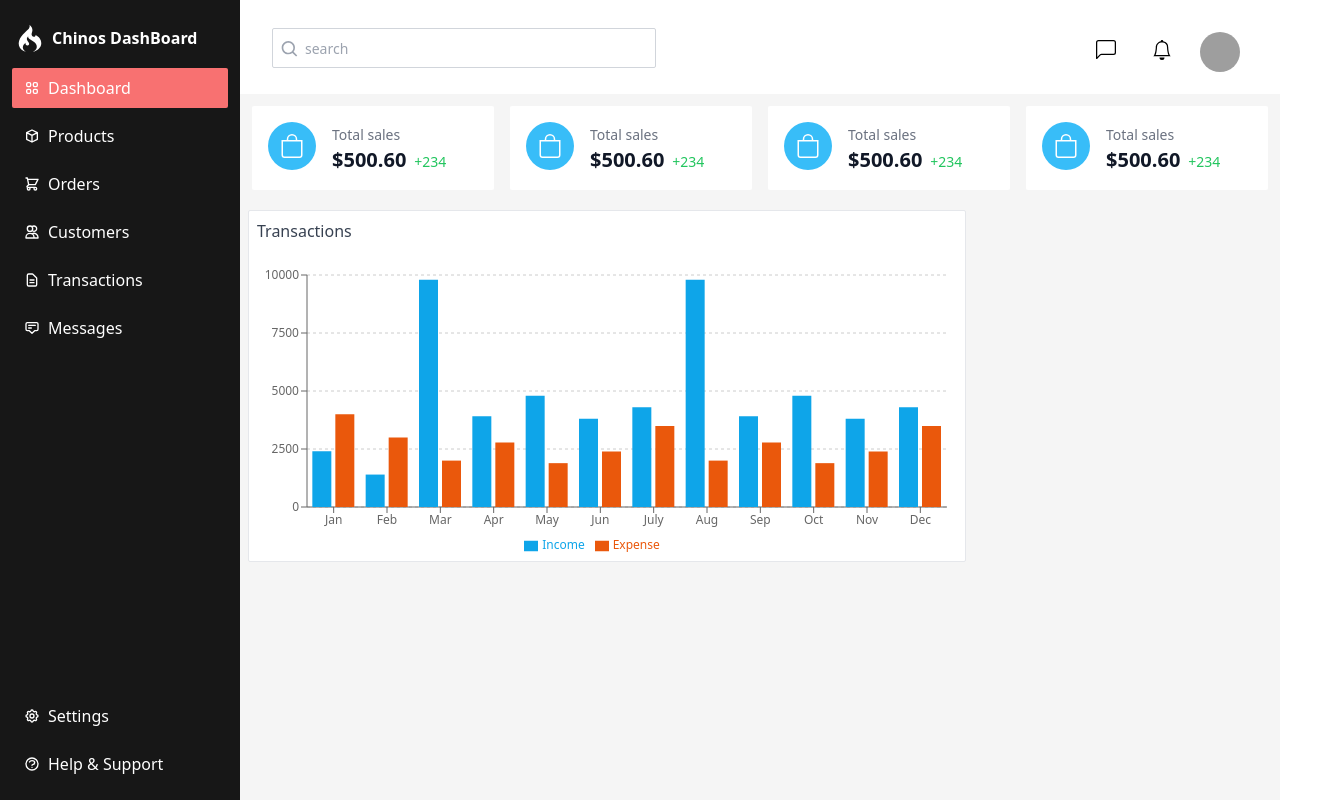
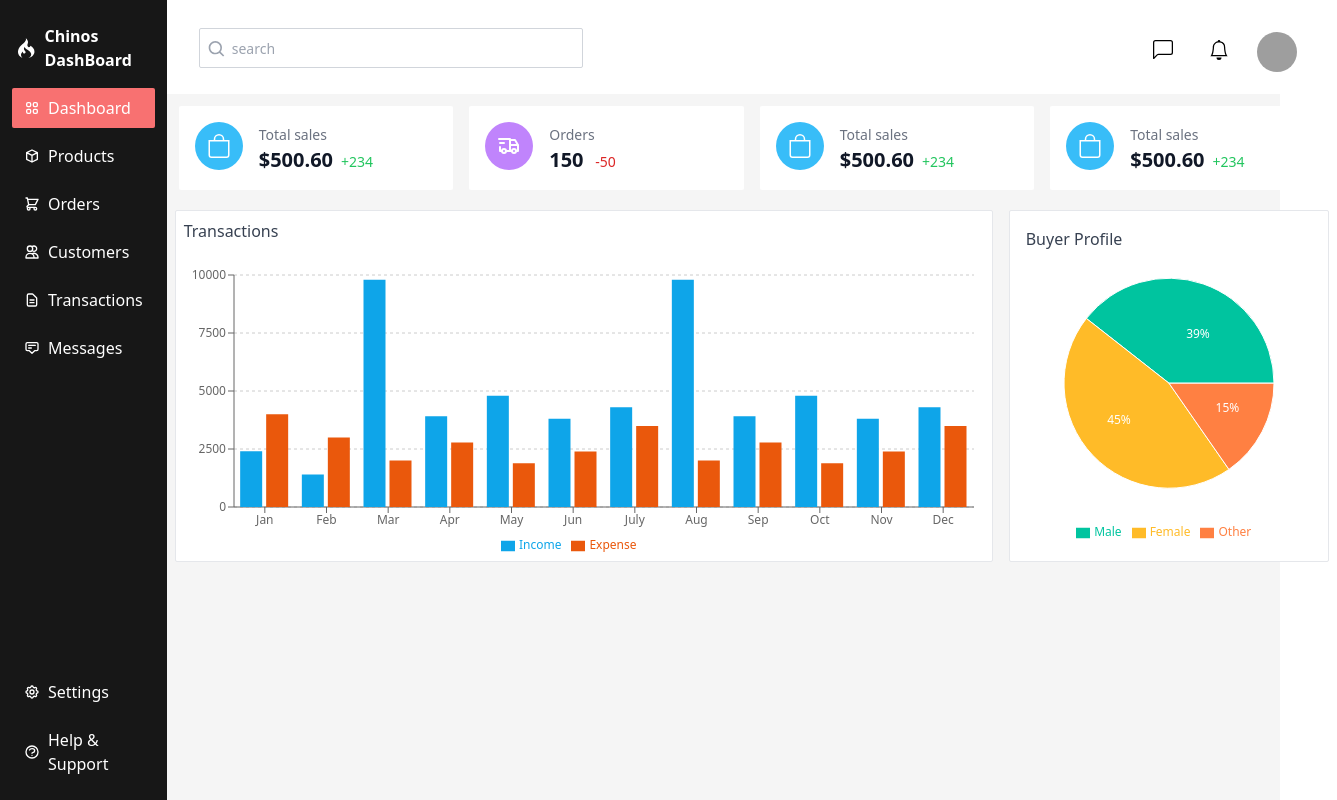
Before and after one commit to ch1n069/FlexDash, a React (Vite) app: page / in a window 1280 px wide. Shown: the whole page, 1337 px wide, since content can reach past the window. Built offline with nearby package versions, Linux system fonts and the light colour scheme; grey boxes are pictures that could not be loaded.

Commit message:
styling of the dashboard stats card

```diff
--- a/src/components/Chart.jsx
+++ b/src/components/Chart.jsx
@@ -80,7 +80,7 @@ const Chart = () => {
       <div className="h-[22rem] bg-white p-2 rounded-sm border border-gray-200 flex flex-col flex-1">
         <strong className="text-gray-700 font-medium">Transactions</strong>
         <div className="mt-3 w-full flex-1 text-xs">
-          <ResponsiveContainer width={700} height="100%">
+          <ResponsiveContainer width={800} height="100%">
             <BarChart
               width={500}
               height={300}
--- a/src/components/DashBoardStats.jsx
+++ b/src/components/DashBoardStats.jsx
@@ -1,5 +1,8 @@
 import React from "react";
 import { BsBag } from "react-icons/bs";
+import { TbTruckDelivery } from "react-icons/tb";
+import { AiOutlineArrowUp } from "react-icons/ai";
+
 import { GrTransaction } from "react-icons/gr";
 
 const DashBoardStats = () => {
@@ -25,19 +28,17 @@ const DashBoardStats = () => {
       </BoxWrapper>
       <BoxWrapper>
         {/* will hold the icon */}
-        <div className="rounded-full h-12 w-12 flex items-center justify-center bg-sky-400">
-          <BsBag
+        <div className="rounded-full h-12 w-12 flex items-center justify-center bg-purple-400">
+          <TbTruckDelivery
             // siz={24}
             className="text-2xl text-white items-center"
           />
         </div>
         <div className="pl-4">
-          <span className="text-sm text-gray-500 font-light">Total sales</span>
+          <span className="text-sm text-gray-500 font-light">Orders</span>
           <div className="">
-            <strong className="text-xl text-gray-900 font-semibold">
-              $500.60
-            </strong>
-            <span className="text-green-500 text-sm pl-2">+234</span>
+            <strong className="text-xl text-gray-900 font-semibold">150</strong>
+            <span className="text-red-600 text-sm pl-2"> -50</span>
           </div>
         </div>
       </BoxWrapper>
--- a/src/pages/Home.jsx
+++ b/src/pages/Home.jsx
@@ -9,7 +9,7 @@ const Home = () => {
       <DashBoardStats />
       <div className="flex flex-grow w-full g-4 ">
         <Chart />
-        {/* <BuyerProfilePieChart /> */}
+        <BuyerProfilePieChart />
       </div>
     </div>
   );
```
